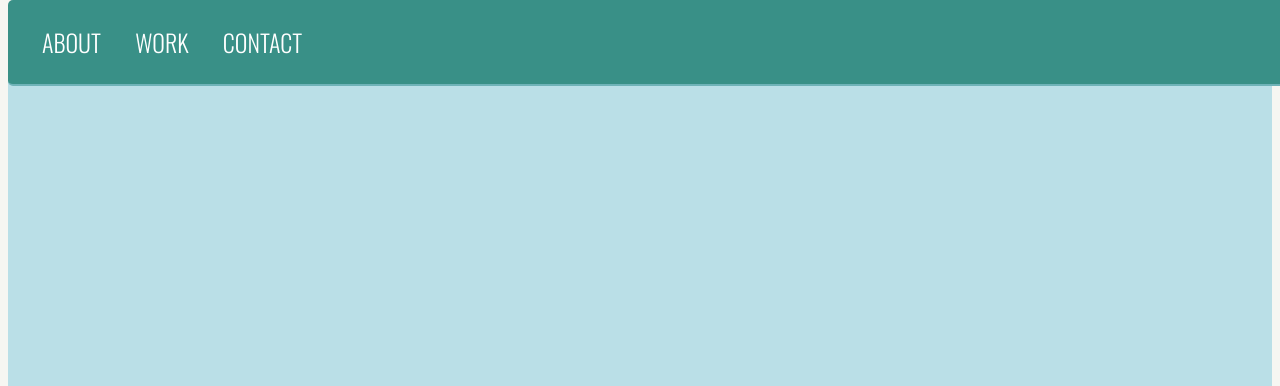
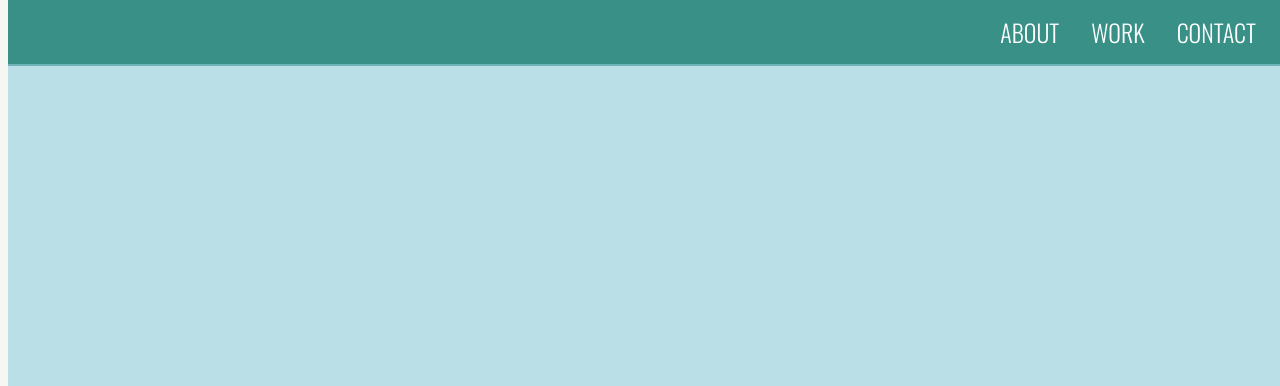
Before and after one commit to hokansonsabrina/Personal-Portfolio-Webpage, a plain HTML site: page index.html in a window 1280 px wide. Shown: the top 386 px of the page. Drawn offline with nearby package versions, Linux system fonts and the light colour scheme; a web font is replaced by a local one.

Commit message:
changed nav bar

```diff
--- a/mystyles.css
+++ b/mystyles.css
@@ -10,32 +10,33 @@
 	}
 }
 
+body {
+	width: 100vw;
+}
+
 #navbar {
 	position: fixed;
 	top: 0;
 	width: 100%;
-	padding: 24px;
+	height: 64px;
 	background-color: #399087;
-	display: block;
-	border-radius: 5px;
+	display: flex;
+	align-items: center;
+	justify-content: flex-end;
 	text-transform: uppercase;
 	border-bottom: solid 2px #6fb3b8;
 	font-family: "Oswald", sans-serif;
-	max-width: 1838px;
 }
 
 #navbar a {
 	color: white;
 	text-decoration: none;
 	font-size: 24px;
-	padding-left: 10px;
-	padding-right: 21px;
+	padding-right: 32px;
 }
 
 #navbar a:hover {
-	background-color: #c2edce;
 	color: black;
-	padding: 24px;
 }
 
 h1 {
```
